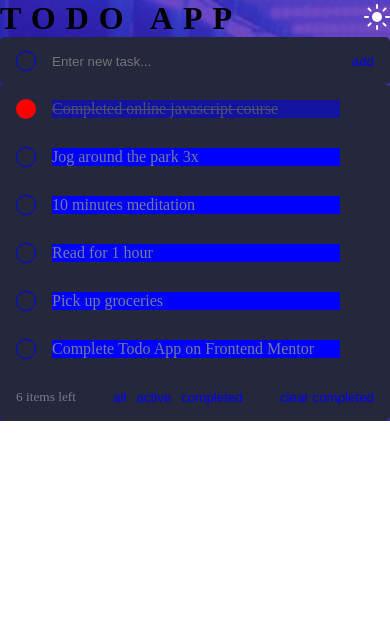
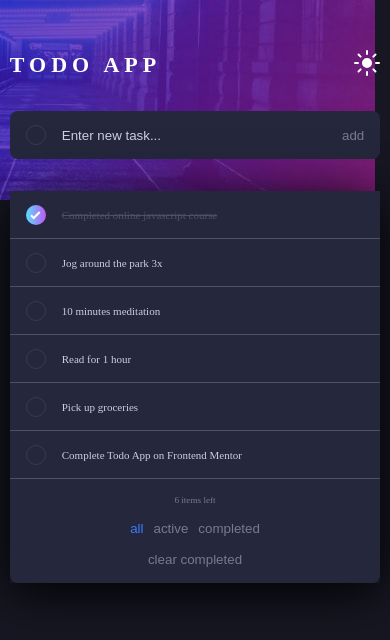
Before and after one commit to Yellow-May/React_Redux_Todo_App_With_Theme_Changer, a React (Create React App) app: page / in a window 390 px wide. Shown: the top 640 px of the page. Built offline with nearby package versions, Linux system fonts and the light colour scheme.

Commit message:
- Additional Styling changes - Media queries inclusions - Updating of components

```diff
--- a/src/App.tsx
+++ b/src/App.tsx
@@ -8,6 +8,7 @@ import { currentTheme } from "./redux/slices/themeSlice";
 import { ThemeProvider } from "styled-components";
 import GlobalStyles from "./styles/global";
 import themeData from "./styles/themes";
+import { AppWrapper, SectionWrapper } from "./styles";
 
 function App() {
 	const theme = useAppSelector(currentTheme);
@@ -15,14 +16,14 @@ function App() {
 	return (
 		<ThemeProvider theme={themeData(theme)}>
 			<GlobalStyles />
-			<div>
+			<AppWrapper>
 				<Header />
 				<AddTodo />
-				<main>
+				<SectionWrapper>
 					<ViewTodos />
 					<Filters />
-				</main>
-			</div>
+				</SectionWrapper>
+			</AppWrapper>
 		</ThemeProvider>
 	);
 }
--- a/src/components/AddTodo.tsx
+++ b/src/components/AddTodo.tsx
@@ -26,7 +26,7 @@ const AddTodo = () => {
 					setTitle("");
 				}
 			}}>
-			<CheckBox>
+			<CheckBox inactive>
 				<input type='checkbox' name='markTodo' aria-label='inactive' disabled />
 				<span></span>
 			</CheckBox>
--- a/src/components/Filters.tsx
+++ b/src/components/Filters.tsx
@@ -30,7 +30,8 @@ const Filters = () => {
 			<FilterGroup>
 				{filterBtns.map(btn => (
 					<Button
-						className={`btn btn-filter ${btn === appState ? "on" : ""}`}
+						filterBtn
+						active={btn === appState}
 						key={btn}
 						name={btn}
 						title={`view ${btn}`}
@@ -39,7 +40,7 @@ const Filters = () => {
 					</Button>
 				))}
 			</FilterGroup>
-			<Button className='btn btn-filter' title='clear completed' onClick={() => dispatch(clearCompleted())}>
+			<Button filterBtn className='btn btn-filter' title='clear completed' onClick={() => dispatch(clearCompleted())}>
 				clear completed
 			</Button>
 		</Box>
--- a/src/components/ViewTodos.tsx
+++ b/src/components/ViewTodos.tsx
@@ -14,11 +14,11 @@ const ViewTodos = () => {
 	};
 
 	return (
-		<div className='view-todos'>
+		<>
 			{filtered().map(todo => (
 				<Todo key={todo.id} {...todo} />
 			))}
-		</div>
+		</>
 	);
 };
 
--- a/src/styles/global.ts
+++ b/src/styles/global.ts
@@ -10,6 +10,18 @@ export default createGlobalStyle(({theme}: ThemeProps< ReturnType<typeof themeDa
 	},
 
 	body: {
-		background: `url(${theme.bgDesk}) 0 0/cover no-repeat`,
+		background: `url(${theme.bgDesk}) 0 0  no-repeat, ${theme.bgPrimary}`,
+		paddingBottom: 20,
+		fontSize: 16,
+
+		small : {
+			color: theme.txtSecondary
+		},
+
+		"@media(max-width: 640px)" : {
+			fontSize: 11,
+
+			backgroundImage: `url(${theme.bgMob})`
+		}
 	}
 }));
--- a/src/styles/index.ts
+++ b/src/styles/index.ts
@@ -1,35 +1,70 @@
 import styled from "styled-components";
+import checkIcon from "../assets/icons/icon-check.svg";
 
+export const AppWrapper = styled.div({
+	width: "95%",
+	margin: "50px auto",
+
+	"@media(min-width: 640px)":{
+		width: "600px",
+		margin: "100px auto"
+	}
+})
 
 export const HeaderDock = styled.header({
 	display: "flex",
 	justifyContent: "space-between",
 	alignItems: "center",
+	color: 'white',
+	marginBottom: 48,
+
+	"@media(max-width: 640px)" : {
+		marginBottom: 32,
+	}
 });
 
 export const Title = styled.h1({
 	textTransform: "uppercase",
 	letterSpacing: 10,
+
+	"@media(max-width: 640px)" : {
+		letterSpacing: 5
+	}
 });
 
-export const Box = styled.div<{ rounded?: boolean; roundedBot?: boolean; flexBetween?: boolean }>((props) => ({
+export const SectionWrapper = styled.div(({theme}) => ({
+	boxShadow: `0rem 0.5rem 3rem ${theme.wrapperShadow}`
+}))
+
+type BoxProps = { rounded?: boolean; roundedBot?: boolean; flexBetween?: boolean }
+
+export const Box = styled.div<BoxProps>((props) => ({
 	width: "100%",
-	height: 48,
+	height: props.flexBetween ? "auto" : 48,
 	padding: 16,
 	display: "flex",
-	justifyContent: props.flexBetween ? "space-between" : "flex-start",
+	flexDirection: props.flexBetween ? "column" : "unset",
+	justifyContent: props.flexBetween ? "center" : "flex-start",
 	alignItems: "center",
 	gap: 16,
-	backgroundColor: "#25273c",
-	color: "#777a92",
-	borderRadius: props.rounded ? 5 : props.roundedBot ? "0 0 5px 5px" : 0,
+	backgroundColor: props.theme.bgSecondary,
+	borderBottom: props.roundedBot || props.rounded ? "none" : `thin solid ${props.theme.borderPrimary}`,
+	borderRadius: props.rounded ? 7.5 : props.roundedBot ? "0 0 7.5px 7.5px" : 0,
+	marginBottom: props.rounded ? 32 : 0,
 
 	"&:hover button": {
 		opacity: 1,
 	},
+
+	"@media(min-width: 640px)":{
+		height: 48,
+		marginBottom: props.rounded ? 48 : 0,
+		flexDirection: props.flexBetween ? "row" : "unset",
+		justifyContent: props.flexBetween ? "space-between" : "flex-start",
+	},
 }));
 
-export const CheckBox = styled.div({
+export const CheckBox = styled.div<{inactive?: boolean}>(({inactive, theme}) => ({
 	position: "relative",
 	width: 20,
 	height: 20,
@@ -43,10 +78,10 @@ export const CheckBox = styled.div({
 
 	input: {
 		opacity: 0,
-		cursor: "pointer",
+		cursor: inactive ? "unset" : "pointer",
 
 		"&:checked + span": {
-			background: "red",
+			background: `url(${checkIcon}) 50% 60% no-repeat , linear-gradient(90deg,hsl(192, 100%, 67%),hsl(280, 87%, 65%))`,
 			border: "none",
 		},
 	},
@@ -54,41 +89,54 @@ export const CheckBox = styled.div({
 	span: {
 		pointerEvents: "none",
 		borderRadius: "inherit",
-		border: "thin solid blue",
+		transition: "0.25s",
+		border: `thin solid ${theme.checkBorder}`,
 	},
 
 	"&:hover span": {
-		borderColor: "green",
+		borderColor: inactive ?  theme.checkBorder : "hsl(192, 100%, 67%)"
 	},
-});
+}));
 
 export const BoxTitle = styled.h4<{checked: boolean}>((props) => ({
 	flexGrow: 1,
 	fontWeight: 400,
 	textDecoration: props.checked ? "line-through" : "none",
 	opacity: props.checked ? 0.5 : 1,
-	background: props.theme.primary,
+	color: props.checked ? props.theme.txtSecondary : props.theme.txtPrimary,
+
 }));
 
-export const BoxInput = styled.input({
+export const BoxInput = styled.input(({theme}) => ({
 	flexGrow: 1,
 	height: "100%",
 	outline: "none",
 	border: "none",
 	background: "transparent",
-});
+	color: theme.txtPrimary,
+
+	"&::placeholder": {
+		color: theme.txtPrimary
+	}
+}));
 
 export const FilterGroup = styled.div({
 	display: "flex",
 	gap: 10,
 });
 
-export const Button = styled.button<{opacity?:number}>(({opacity = 1, theme}) => ({
+type ButtonProps = { opacity?: number, filterBtn?: boolean, active?: boolean }
+
+export const Button = styled.button<ButtonProps>(({opacity = 1, filterBtn, active, theme}) => ({
 	outline: "none",
 	border: "none",
 	background: "none",
 	cursor: "pointer",
 	transition: "0.25s",
 	opacity: opacity,
-	color: theme.primary,
+	color: active? "hsl(220, 98%, 61%)" : theme.txtSecondary,
+
+	"&:hover":{
+		color: filterBtn ? theme.txtHover : theme.txtSecondary
+	},
 }));
--- a/src/styles/themes.ts
+++ b/src/styles/themes.ts
@@ -8,17 +8,31 @@ import lightBgMob from "../assets/images/bg-mobile-light.jpg";
 export const themeData = (theme: "dark" | "light") => {
 	if (theme === "light")
 		return {
-			primary: "red",
 			bgDesk: lightBgDesk,
 			bgMob: lightBgMob,
-
+			bgPrimary: "hsl(236, 33%, 92%)",
+			bgSecondary: "hsl(0, 0%, 98%)",
+			txtPrimary: "hsl(235, 21%, 11%)",
+			txtSecondary: "hsl(234, 11%, 52%)",
+			txtCompleted: "hsl(233, 14%, 35%)",
+			txtHover: "hsl(235, 21%, 11%)",
+			borderPrimary: "hsl(236, 33%, 92%)",
+			checkBorder: "hsl(236, 33%, 92%)",
+			wrapperShadow: "#000",
 		} as DefaultTheme;
 
 	return {
-		primary: "blue",
 		bgDesk: darkBgDesk,
 		bgMob: darkBgMob,
-
+        bgPrimary: "hsl(235, 21%, 11%)",
+        bgSecondary: "hsl(235, 24%, 19%)",
+        txtPrimary: "hsl(234, 39%, 85%)",
+        txtSecondary: "hsl(234, 11%, 52%)",
+		txtCompleted: "hsl(233, 14%, 35%)",
+        txtHover: "hsl(236, 33%, 92%)",
+        borderPrimary: "hsl(233, 14%, 35%)",
+		checkBorder: "hsl(237, 14%, 26%)",
+		wrapperShadow: "#000",
 	} as DefaultTheme;
 };
 
```
Also changed, not shown: src/styles/styled.d.ts (+8 -1 lines).
